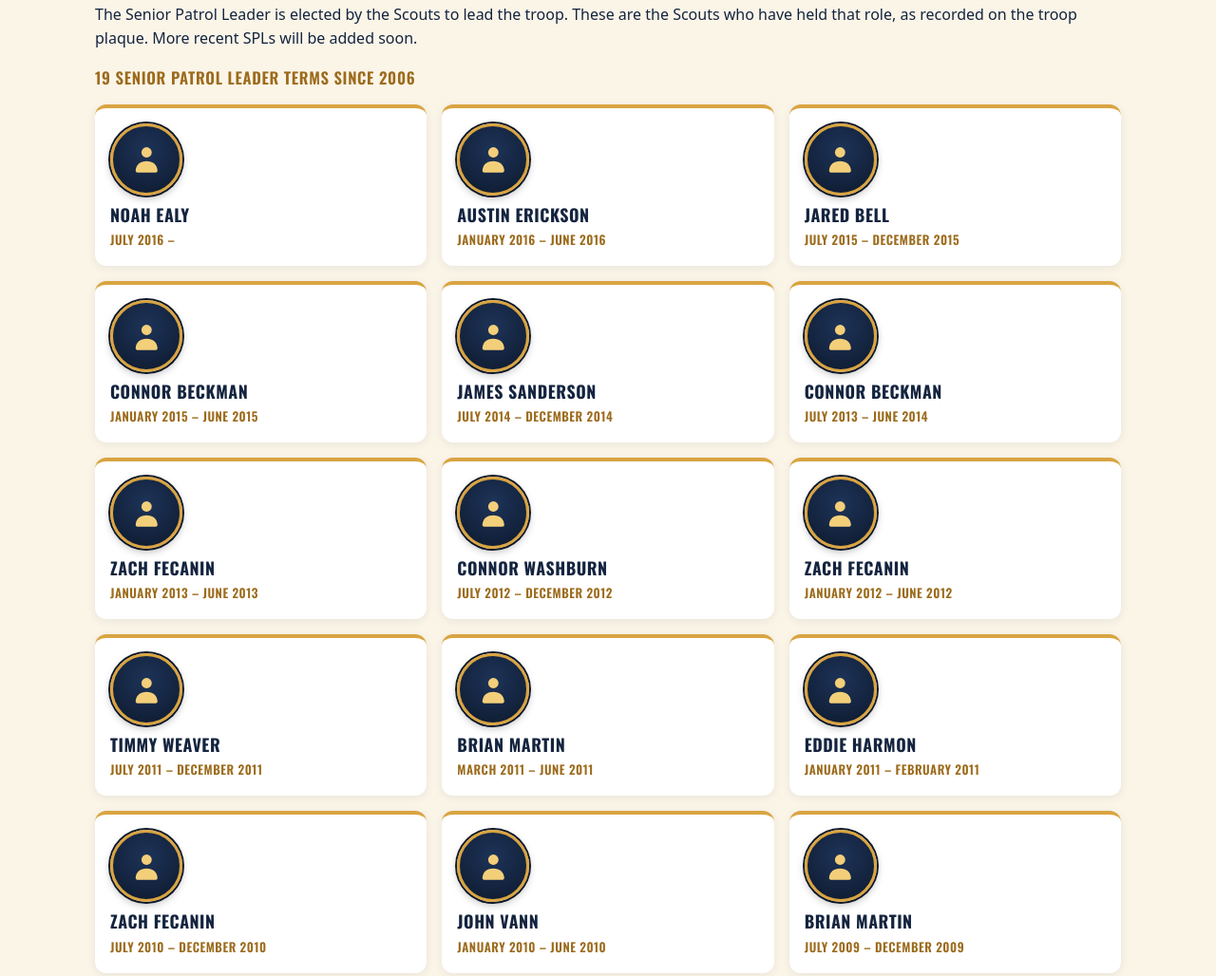
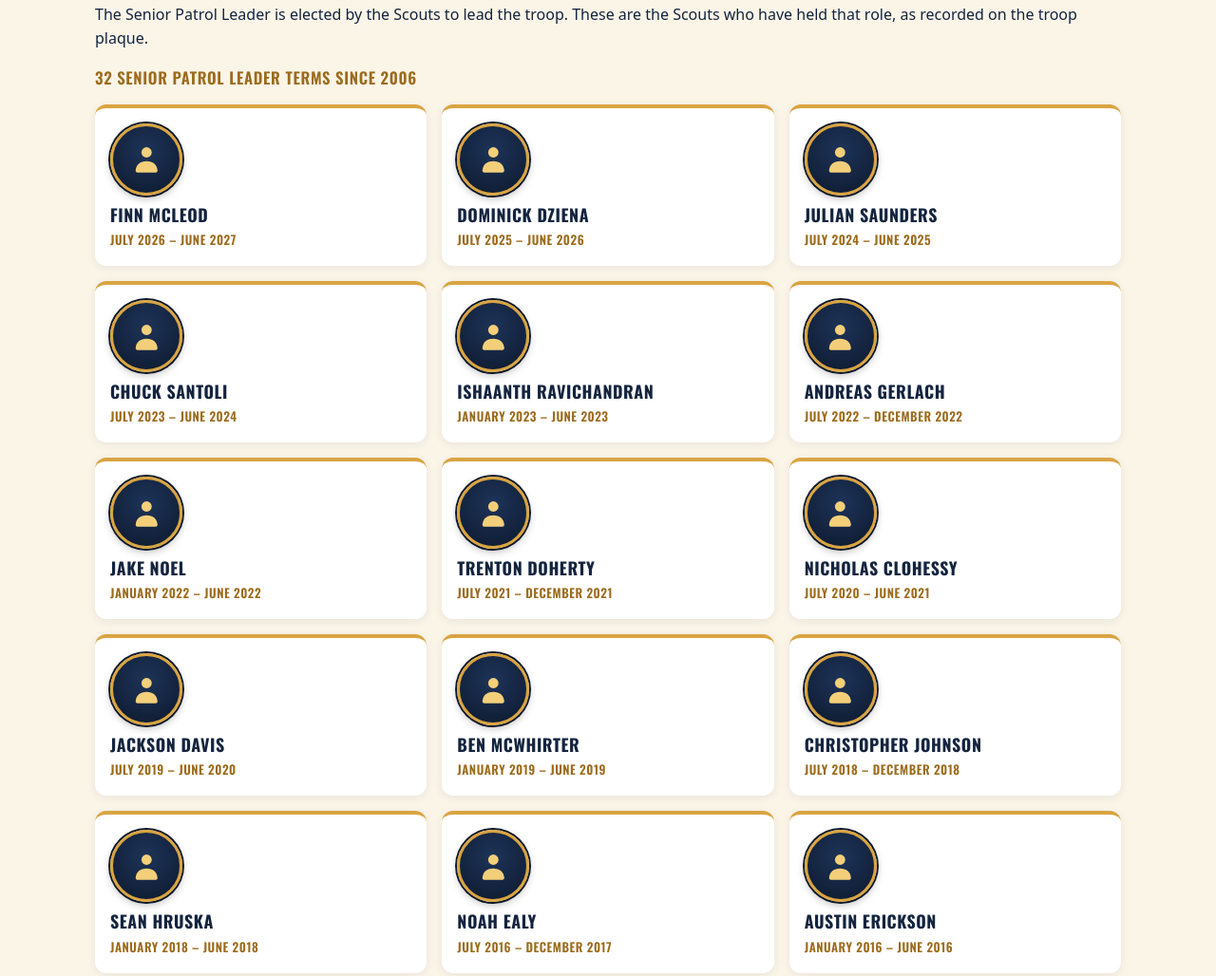
Before and after one commit to BSATroop77/troop77-website, a plain HTML site: page past-spls.html in a window 1280 px wide. Shown: the part 209-1237 px from the top of the page at 95% size. Drawn offline with nearby package versions, Linux system fonts and the light colour scheme.

Commit message:
Add SPLs 2017-2027

```diff
--- a/data/past-spls.json
+++ b/data/past-spls.json
@@ -1,8 +1,60 @@
 {
   "spls": [
     {
+      "name": "Finn McLeod",
+      "years": "July 2026 – June 2027"
+    },
+    {
+      "name": "Dominick Dziena",
+      "years": "July 2025 – June 2026"
+    },
+    {
+      "name": "Julian Saunders",
+      "years": "July 2024 – June 2025"
+    },
+    {
+      "name": "Chuck Santoli",
+      "years": "July 2023 – June 2024"
+    },
+    {
+      "name": "Ishaanth Ravichandran",
+      "years": "January 2023 – June 2023"
+    },
+    {
+      "name": "Andreas Gerlach",
+      "years": "July 2022 – December 2022"
+    },
+    {
+      "name": "Jake Noel",
+      "years": "January 2022 – June 2022"
+    },
+    {
+      "name": "Trenton Doherty",
+      "years": "July 2021 – December 2021"
+    },
+    {
+      "name": "Nicholas Clohessy",
+      "years": "July 2020 – June 2021"
+    },
+    {
+      "name": "Jackson Davis",
+      "years": "July 2019 – June 2020"
+    },
+    {
+      "name": "Ben McWhirter",
+      "years": "January 2019 – June 2019"
+    },
+    {
+      "name": "Christopher Johnson",
+      "years": "July 2018 – December 2018"
+    },
+    {
+      "name": "Sean Hruska",
+      "years": "January 2018 – June 2018"
+    },
+    {
       "name": "Noah Ealy",
-      "years": "July 2016 –"
+      "years": "July 2016 – December 2017"
     },
     {
       "name": "Austin Erickson",
--- a/past-spls.html
+++ b/past-spls.html
@@ -50,7 +50,7 @@
   <section class="panel">
     <div class="wrap">
 
-      <p class="eagle-intro">The Senior Patrol Leader is elected by the Scouts to lead the troop. These are the Scouts who have held that role, as recorded on the troop plaque. More recent SPLs will be added soon.</p>
+      <p class="eagle-intro">The Senior Patrol Leader is elected by the Scouts to lead the troop. These are the Scouts who have held that role, as recorded on the troop plaque.</p>
       <p class="eagle-count" id="spl-count"></p>
       <ul class="eagle-grid" id="spls"></ul>
       <a class="back-about" href="about.html">Back to About</a>
```
